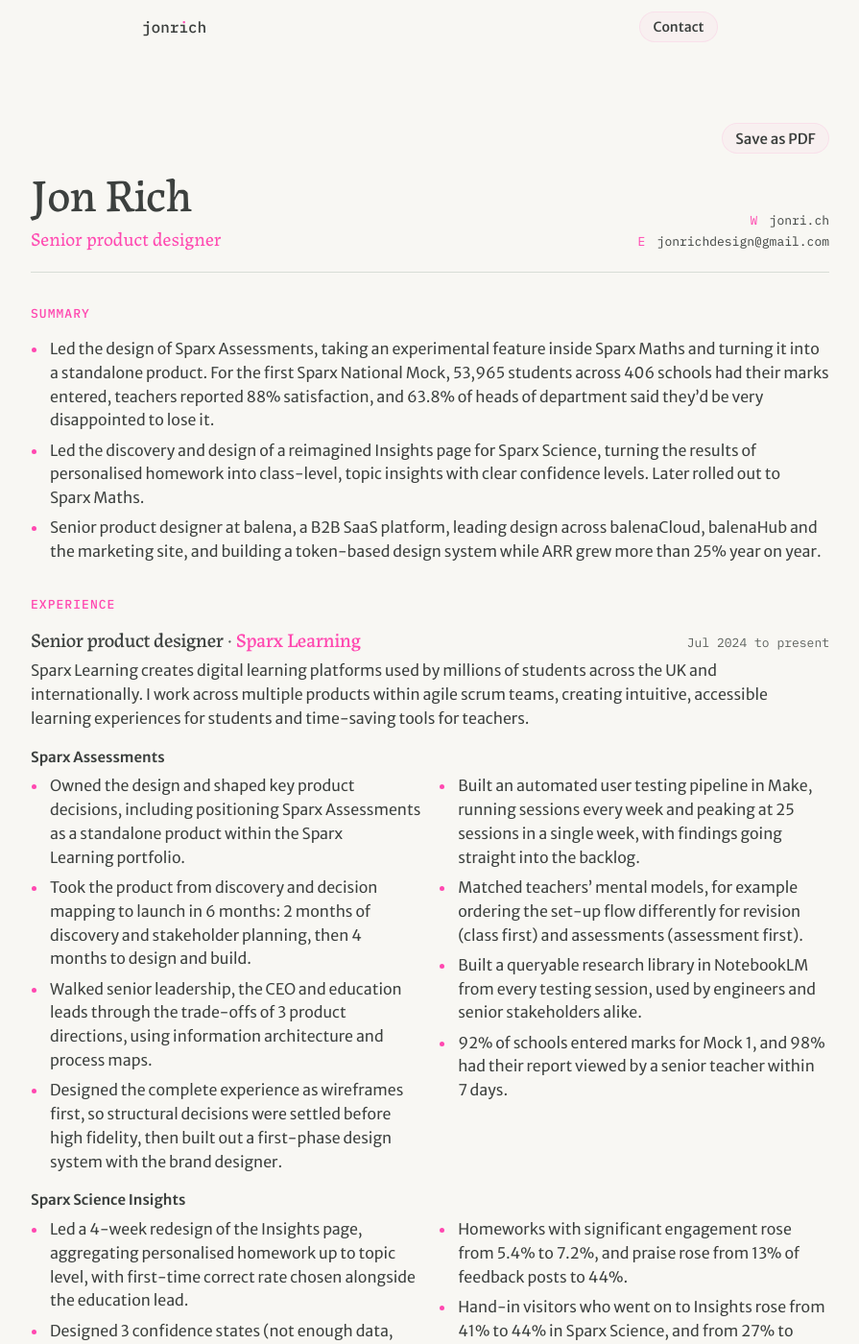
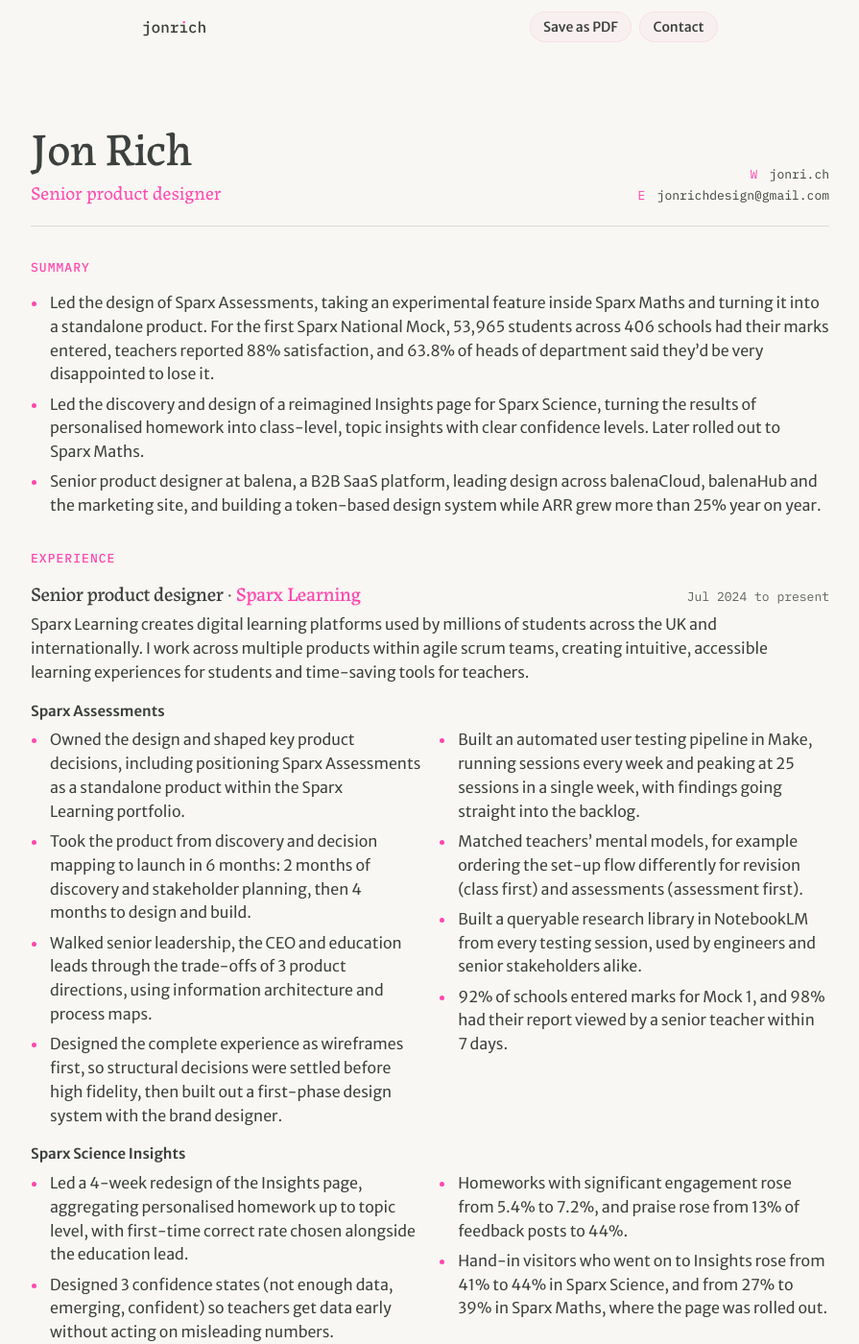
Before and after one commit to JonJRich/portfolio, a Jekyll site: the page built from cv.html, in a window 1280 px wide and 1400 px high. Shown: the whole window at 96% size, without its empty margins (192-1087 px from the left). Built offline with Jekyll 4.4.1, drawn with Linux system fonts in a browser that asks for light colours.

Commit message:
Save as PDF button in the header

```diff
--- a/_layouts/default.html
+++ b/_layouts/default.html
@@ -55,7 +55,7 @@
   <link rel="preload" href="{{ '/assets/fonts/ibm-plex-mono-latin-500-normal.woff2' | relative_url }}" as="font" type="font/woff2" crossorigin>
   <link rel="preload" href="{{ '/assets/fonts/ibm-plex-mono-latin-400-normal.woff2' | relative_url }}" as="font" type="font/woff2" crossorigin>
 
-  <link rel="stylesheet" href="{{ '/assets/css/main.css' | relative_url }}?v=40">
+  <link rel="stylesheet" href="{{ '/assets/css/main.css' | relative_url }}?v=41">
   {%- unless page.layout == "case-study" %}
   <script>
     /* Reprint this page in…: the site's accent, from a set of riso inks. Picked in
@@ -197,7 +197,12 @@
   <header class="site-header">
     <div class="wrap masthead">
       <a href="{{ '/' | relative_url }}" class="nav-logo jr-logo" aria-label="jonri.ch">{% include jr-logo.svg %}</a>
-      <a href="mailto:jonrichdesign@gmail.com" class="nav-link">Contact</a>
+      <div class="nav-actions">
+        <a href="mailto:jonrichdesign@gmail.com" class="nav-link">Contact</a>
+        {%- if page.print_button %}
+        <button type="button" class="nav-link nav-link--print" onclick="window.print()">Save as PDF</button>
+        {%- endif %}
+      </div>
     </div>
   </header>
   <script>
--- a/assets/css/main.css
+++ b/assets/css/main.css
@@ -2830,12 +2830,14 @@ html.is-webkit.tx-js[data-zine][data-layout="text"] .case-body .callout--glow.is
   text-align: right;
 }
 .cv-key { color: var(--accent-text); margin-right: 0.35em; }
-.cv-print { order: -1; flex: 0 0 100%; display: flex; justify-content: flex-end; }
-.cv-print .nav-link { cursor: pointer; font: 500 0.9375rem var(--sans); border: 0; }
 @media (max-width: 40rem) {
   .cv-contact { text-align: left; }
-  .cv-print { justify-content: flex-start; }
-}
+}
+
+/* Header buttons: Contact, plus Save as PDF on the CV, sitting to its left. */
+.nav-actions { display: flex; align-items: center; gap: 0.5rem; }
+.nav-link--print { order: -1; cursor: pointer; border: 0; font-family: inherit; font-size: inherit; line-height: 1.3; }
+@media print { .nav-actions { display: none !important; } }
 
 .cv-section { margin-top: 2.25rem; }
 .cv-label {
--- a/cv.html
+++ b/cv.html
@@ -14,7 +15,6 @@ sitemap: false
   <table class="cv-sheet" role="presentation">
     <thead><tr><td>
   <header class="cv-head">
-    <p class="cv-print"><button type="button" class="nav-link" onclick="window.print()">Save as PDF</button></p>
     <div>
       <h1 class="cv-name">Jon Rich</h1>
       <p class="cv-role">Senior product designer</p>
```
Also changed, not shown: other parts of cv.html (+1 -0 lines).
